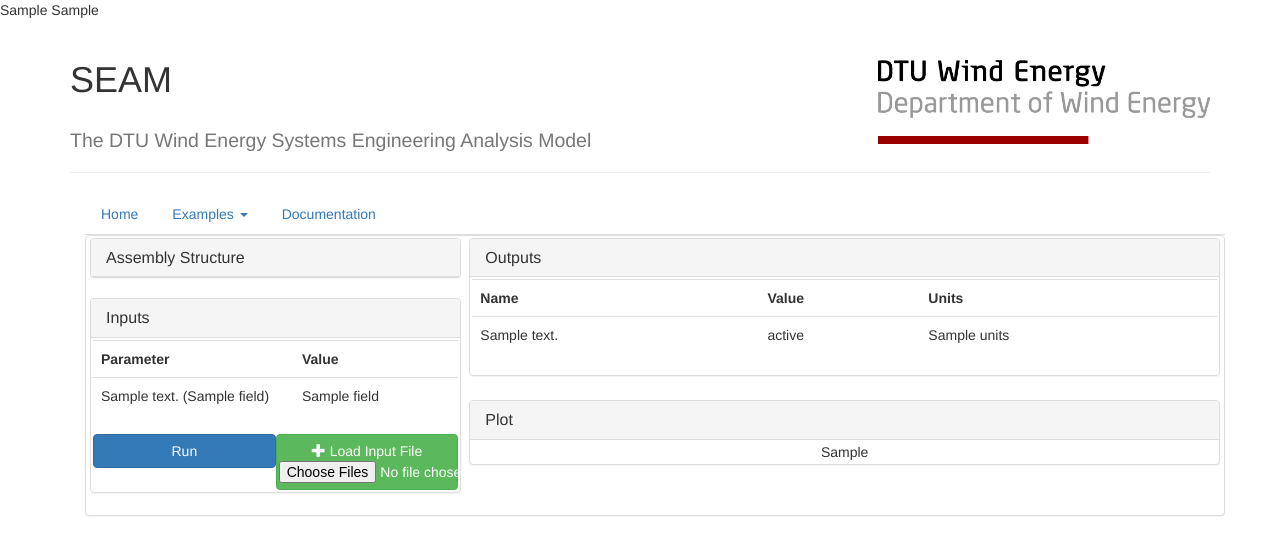
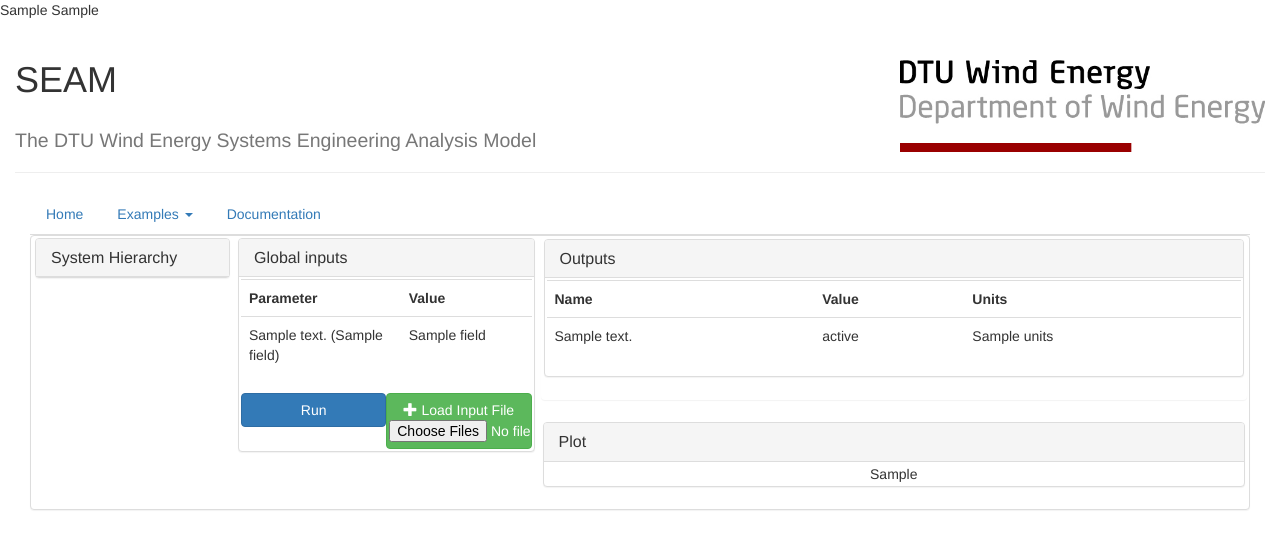
Before and after one commit to FUSED-Wind/fusedwind-gui, a Flask app: template webapp/templates/webgui.html in a window 1280 px wide. Shown: the top 555 px of the page. Run offline with Flask 2, Linux system fonts and the light colour scheme; the template is opened without the code that fills it: most values are stand-ins (such as "Sample title", 1, 10 or a date in 2020); parts of the project's set-up code (start-up, migrations or seed data) failed here and were passed over; some libraries are stand-ins or nearby versions.

Commit message:
modified layout

```diff
--- a/webapp/templates/webgui.html
+++ b/webapp/templates/webgui.html
@@ -82,13 +82,13 @@ $('#fileupload').fileupload({
 
 {% block content %}
 
-<div class="container">
+<div class="container-fluid">
     <div class="page-header">
         <img src="static/dtuwind.png" align='right' class='media-right' width=30%>
         <h1>SEAM</h1>
         <h2><small>The DTU Wind Energy Systems Engineering Analysis Model</small></h2>
     </div>
-    <div class="container">
+    <div class="container-fluid">
         <ul class="nav nav-tabs">
             <li role="presentation"><a href="/">Home</a></li>
             <li role="presentation" class="dropdown">
@@ -103,21 +103,11 @@ $('#fileupload').fileupload({
             <li role="presentation"><a href="static/docs/index.html">Documentation</a></li>
         </ul>
     </div>
-<!--    <div class="container">
-        <ul id="myTab" class="nav nav-tabs">
-          <li><a href="#assembly" data-toggle="tab">Assembly</a></li>
-          <li><a href="#components" data-toggle="tab">Components</a></li>
-        </ul>
-    </div>
--->
 
-    <div class='container'>
-        <div id="TabContent" class="tab-content">
-            <!-- Assembly tab -->
-            <div class="tab-pane fade in active" id="assembly">
+    <div class="container-fluid">
         <div class="panel panel-default">
             <div class="row">
-                        <div class="col-md-4">
+                <div class="col-md-2">
                     <div class="panel-body">
                         <!-- {{ wtf.quick_form(inputs, form_type='horizontal',
                         button_map={'submit_button': 'primary'})}} -->
@@ -126,24 +116,24 @@ $('#fileupload').fileupload({
                         <div class="panel panel-default" id='panel-'>
                             <div class="panel-heading">
                             <h3 class="panel-title">
-                                        <a data-toggle="collapse" data-target="#collapse-tree"
-                                        href="#collapse-tree" class="collapsed">
-                                        Assembly Structure
+                                <a data-target="#collapse-tree"
+                                href="#collapse-tree" >
+                                System Hierarchy
                                 </a>
                             </h3>
                             </div>
 
-                                    <div id="collapse-tree" class="panel-collapse collapse" >
-                                        <div class="panel-body ">
+                            <!-- <div id="collapse-tree" class="panel panel-default" > -->
                                     <div id="assembly-tree"></div>
                             </div>
                         </div>
                     </div>
-
+                <div class="col-md-3">
+                    <div class="panel-body">
 <!-- ########################## The Inputs panel ########################### -->
                         <div class="panel panel-default">
                             <div class="panel-heading">
-                                        <h3 class="panel-title">Inputs</h3>
+                                <h3 class="panel-title">Global inputs</h3>
                             </div>
                             <div class="panel-body", align="center">
                                 <form method="post" class="form">
@@ -187,11 +177,11 @@ $('#fileupload').fileupload({
                     </div>
                 </div>
 
-                        <div class="col-md-8">
+                <div class="col-md-7">
 
 <!-- ###################### The Outputs panel ########################### -->
                 {% if outputs %} <!-- Only show the outputs panel if there are outputs to show -->
-                            <div class="panel-body  comp-panels panel-{{name}}">
+                    <div class="panel panel-body  comp-panels panel-{{name}}">
                         <div class="panel panel-default">
                             <div class="panel-heading">
                                 <h3 class="panel-title">Outputs</h3>
@@ -234,6 +224,8 @@ $('#fileupload').fileupload({
             {% for field, inout in sub_comp_data.iteritems() %}
                 <div class="panel-body hidden comp-panels panel-{{field}}">
 <!-- ############## The Component Input panel ############################## -->
+                    <div class="row">
+                        <div class="col-md-6">
                             <div class="panel-body">
                                 <div class="panel panel-default">
                                     <div class="panel-heading">
@@ -257,8 +249,9 @@ $('#fileupload').fileupload({
                                     </div>
                                 </div>
                             </div>
-
+                        </div>
 <!-- ########### The Component Outputs panel ################################# -->
+                    <div class="col-md-6">
                         <div class="panel-body">
                             <div class="panel panel-default">
                                 <div class="panel-heading">
@@ -282,6 +275,8 @@ $('#fileupload').fileupload({
                                 </div>
                             </div>
                         </div>
+                    </div>
+                </div>
                     {% if inout.plot %}
                         <div class="panel-body", align="center">
                             {{ inout.plot.resources|indent(4)|safe }}
@@ -297,7 +292,5 @@ $('#fileupload').fileupload({
         </div>
     </div>
 </div>
-</div>
-</div>
 
 {% endblock %}
```
Lines whose indentation alone changed are shown as unchanged.
